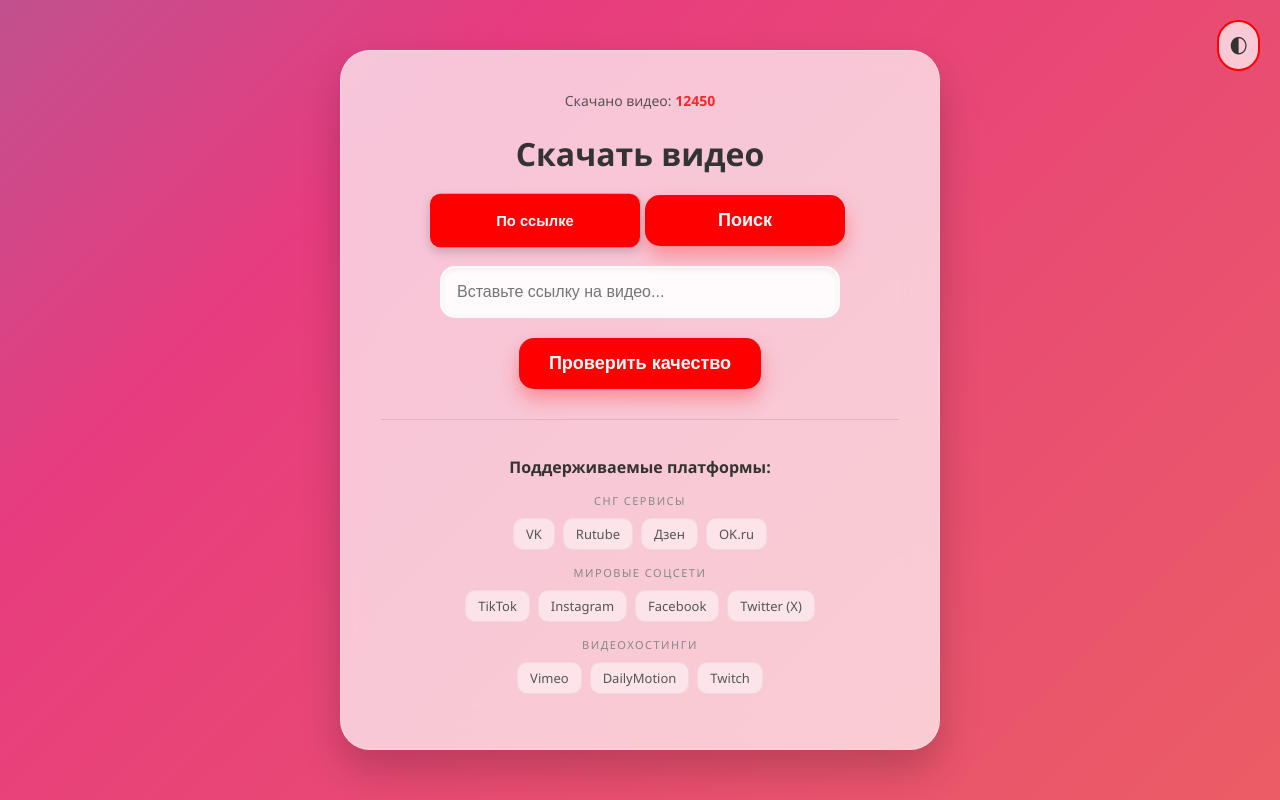
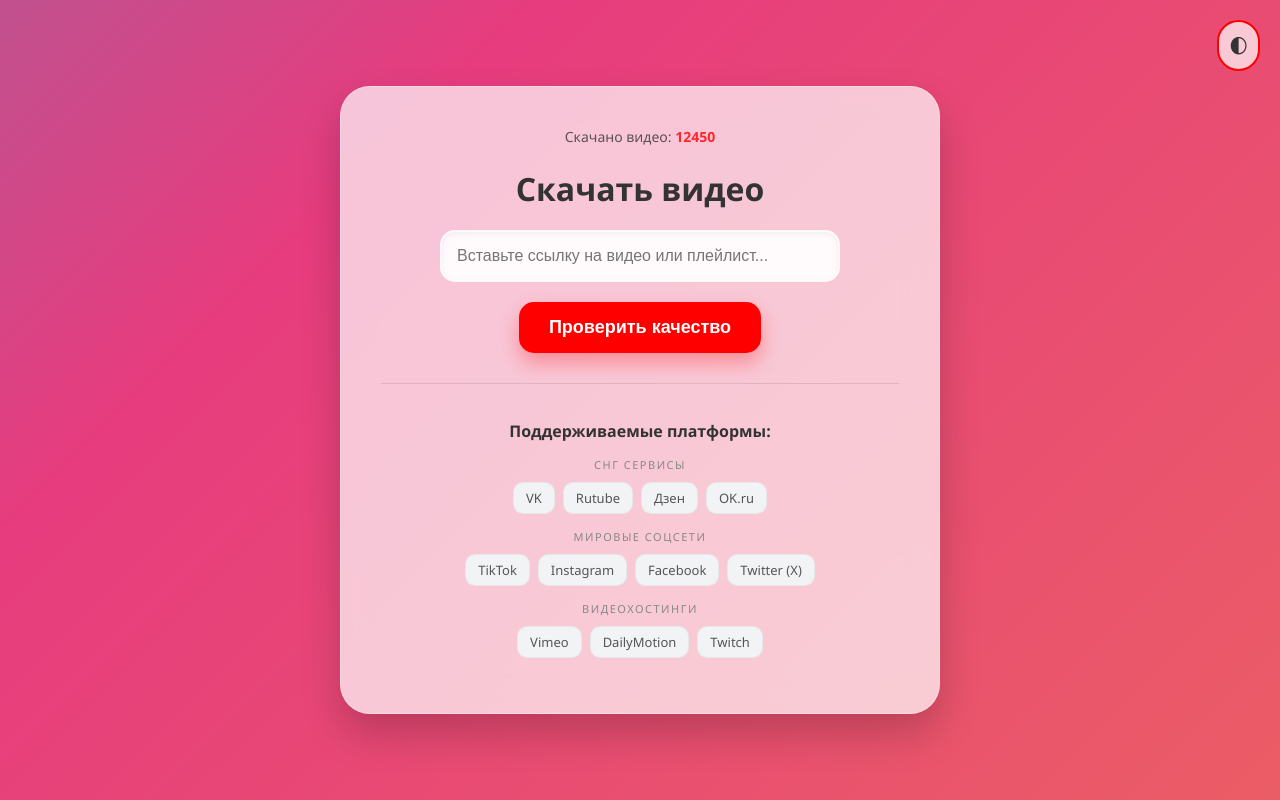
Before and after one commit to kristianoveckin-png/yt-downloader, a Python web app: template templates/index.html in a window 1280 px wide. Run offline with Jinja, Linux system fonts and the light colour scheme; the template is opened without the code that fills it, so the values that code supplies are empty.

Commit message:
Update index.html

```diff
--- a/templates/index.html
+++ b/templates/index.html
@@ -7,113 +7,39 @@
     <link rel="shortcut icon" href="/favicon.ico" type="image/png">
     <style>
         :root {
-            --accent-color: #ff0000;
-            --accent-hover: #cc0000;
-            --glass-bg: rgba(255, 255, 255, 0.7);
-            --text-color: #333;
-            --input-bg: rgba(255, 255, 255, 0.9);
-            --platform-bg: rgba(255, 255, 255, 0.5);
-            --platform-text: #555;
+            --bg-color: #f0f2f5; --container-bg: #ffffff; --text-color: #333333;
+            --input-border: #ddd; --accent-color: #ff0000; --accent-hover: #cc0000;
+            --platform-bg: #f1f3f5; --platform-text: #555;
         }
-
         [data-theme="dark"] {
-            --accent-color: #ff4d4d;
-            --accent-hover: #ff3333;
-            --glass-bg: rgba(36, 37, 38, 0.7);
-            --text-color: #e4e6eb;
-            --input-bg: rgba(58, 59, 60, 0.9);
-            --platform-bg: rgba(58, 59, 60, 0.5);
-            --platform-text: #b0b3b8;
+            --bg-color: #18191a; --container-bg: #242526; --text-color: #e4e6eb;
+            --input-border: #3a3b3c; --accent-color: #ff4d4d; --accent-hover: #ff3333;
+            --platform-bg: #3a3b3c; --platform-text: #b0b3b8;
         }
-
-        body {
-            font-family: 'Segoe UI', Tahoma, Geneva, Verdana, sans-serif;
-            display: flex; justify-content: center; align-items: center;
-            min-height: 100vh; margin: 0; padding: 20px; box-sizing: border-box;
-            transition: all 0.5s ease;
-            /* ЖИВОЙ ГРАДИЕНТНЫЙ ФОН */
-            background: linear-gradient(-45deg, #ee7752, #e73c7e, #23a6d5, #23d5ab);
-            background-size: 400% 400%;
-            animation: gradientBG 15s ease infinite;
-            color: var(--text-color);
-        }
-
-        @keyframes gradientBG {
-            0% { background-position: 0% 50%; }
-            50% { background-position: 100% 50%; }
-            100% { background-position: 0% 50%; }
-        }
-
-        .theme-switch {
-            position: absolute; top: 20px; right: 20px; cursor: pointer;
-            background: var(--glass-bg); backdrop-filter: blur(10px);
-            border: 2px solid var(--accent-color); padding: 10px;
-            border-radius: 50px; font-size: 20px; transition: 0.3s; z-index: 10;
-        }
-        .theme-switch:hover { transform: scale(1.1) rotate(15deg); }
-
-        /* ЭФФЕКТ СТЕКЛА (GLASSMORPHISM) */
-        .container {
-            text-align: center;
-            background: var(--glass-bg);
-            backdrop-filter: blur(15px);
-            -webkit-backdrop-filter: blur(15px);
-            padding: 40px;
-            border-radius: 30px;
-            border: 1px solid rgba(255, 255, 255, 0.3);
-            box-shadow: 0 20px 40px rgba(0,0,0,0.2);
-            width: 100%; max-width: 600px;
-            transition: all 0.3s; box-sizing: border-box;
-            animation: fadeInUp 0.8s ease-out;
-        }
-
-        @keyframes fadeInUp {
-            from { opacity: 0; transform: translateY(30px); }
-            to { opacity: 1; transform: translateY(0); }
-        }
-
+        body { font-family: 'Segoe UI', Tahoma, Geneva, Verdana, sans-serif; display: flex; justify-content: center; align-items: center; min-height: 100vh; margin: 0; padding: 20px; box-sizing: border-box; transition: all 0.5s ease; background: linear-gradient(-45deg, #ee7752, #e73c7e, #23a6d5, #23d5ab); background-size: 400% 400%; animation: gradientBG 15s ease infinite; color: var(--text-color); }
+        @keyframes gradientBG { 0% { background-position: 0% 50%; } 50% { background-position: 100% 50%; } 100% { background-position: 0% 50%; } }
+        .theme-switch { position: absolute; top: 20px; right: 20px; cursor: pointer; background: var(--glass-bg, rgba(255,255,255,0.7)); backdrop-filter: blur(10px); border: 2px solid var(--accent-color); padding: 10px; border-radius: 50px; font-size: 20px; transition: 0.3s; z-index: 10; }
+        .container { text-align: center; background: var(--glass-bg, rgba(255,255,255,0.7)); backdrop-filter: blur(15px); -webkit-backdrop-filter: blur(15px); padding: 40px; border-radius: 30px; border: 1px solid rgba(255, 255, 255, 0.3); box-shadow: 0 20px 40px rgba(0,0,0,0.2); width: 100%; max-width: 600px; transition: all 0.3s; box-sizing: border-box; animation: fadeInUp 0.8s ease-out; }
+        @keyframes fadeInUp { from { opacity: 0; transform: translateY(30px); } to { opacity: 1; transform: translateY(0); } }
         h1 { color: var(--text-color); margin-bottom: 20px; font-size: clamp(24px, 5vw, 32px); font-weight: 800; }
-
         .counter { font-size: 14px; color: var(--text-color); opacity: 0.8; margin-bottom: 10px; display: block; }
         .count-num { color: var(--accent-color); font-weight: bold; }
-
-        .mode-switch { display: flex; justify-content: center; gap: 10px; margin-bottom: 20px; }
-        .mode-btn {
-            padding: 8px 15px; background: var(--platform-bg); color: var(--platform-text);
-            border: 1px solid var(--input-border); border-radius: 10px; cursor: pointer;
-            font-size: 14px; transition: 0.3s;
-        }
-        .mode-btn.active { background: var(--accent-color); color: white; transform: scale(1.05); box-shadow: 0 4px 10px rgba(0,0,0,0.2); }
-
-        input {
-            width: 100%; max-width: 400px; padding: 15px; border: 2px solid transparent;
-            border-radius: 15px; font-size: 16px; margin-bottom: 20px; outline: none;
-            transition: 0.3s; background: var(--input-bg); color: var(--text-color);
-            box-sizing: border-box; box-shadow: inset 0 2px 5px rgba(0,0,0,0.05);
-        }
+        input { width: 100%; max-width: 400px; padding: 15px; border: 2px solid transparent; border-radius: 15px; font-size: 16px; margin-bottom: 20px; outline: none; transition: 0.3s; background: var(--input-bg, rgba(255,255,255,0.9)); color: var(--text-color); box-sizing: border-box; box-shadow: inset 0 2px 5px rgba(0,0,0,0.05); }
         input:focus { border-color: var(--accent-color); transform: scale(1.02); }
-
-        button {
-            padding: 15px 30px; background: var(--accent-color); color: white;
-            border: none; border-radius: 15px; cursor: pointer; font-size: 18px;
-            font-weight: bold; transition: all 0.3s; min-width: 200px;
-            box-shadow: 0 10px 20px rgba(255, 0, 0, 0.3);
-        }
+        button { padding: 15px 30px; background: var(--accent-color); color: white; border: none; border-radius: 15px; cursor: pointer; font-size: 18px; font-weight: bold; transition: all 0.3s; min-width: 200px; box-shadow: 0 10px 20px rgba(255, 0, 0, 0.3); }
         button:hover { background: var(--accent-hover); transform: translateY(-3px) scale(1.05); box-shadow: 0 15px 25px rgba(255, 0, 0, 0.4); }
-
         #loader-container { display: none; margin: 20px auto; text-align: center; }
         .spinner { border: 4px solid rgba(0,0,0,0.1); border-top: 4px solid var(--accent-color); border-radius: 50%; width: 40px; height: 40px; animation: spin 1s linear infinite; margin: 0 auto 10px; }
-        .progress-bar { width: 100%; background: rgba(0,0,0,0.1); height: 12px; border-radius: 10px; overflow: hidden; margin-top: 10px; }
-        .progress-fill { width: 0%; height: 100%; background: var(--accent-color); transition: width 0.2s; box-shadow: 0 0 10px var(--accent-color); }
+        .progress-bar { width: 100%; background: rgba(0,0,0,0.1); height: 12px; border-radius: 10px; overflow: hidden; margin-top: 10px; position: relative; }
+        .progress-fill { width: 0%; height: 100%; background: var(--accent-color); transition: width 0.2/s; box-shadow: 0 0 10px var(--accent-color); }
         #progress-text { font-size: 14px; color: var(--text-color); margin-top: 5px; display: block; }
         @keyframes spin { 0% { transform: rotate(0deg); } 100% { transform: rotate(360deg); } }
-
         .platforms-section { margin-top: 30px; text-align: left; border-top: 1px solid rgba(0,0,0,0.1); padding-top: 20px; }
         .platforms-section p { font-weight: bold; color: var(--text-color); margin-bottom: 15px; text-align: center; }
         .category { margin-bottom: 15px; }
         .category-title { font-size: 11px; color: #888; text-transform: uppercase; letter-spacing: 1.5px; margin-bottom: 10px; display: block; text-align: center; }
         .tags { display: flex; flex-wrap: wrap; gap: 8px; justify-content: center; }
-        .tag { background: var(--platform-bg); color: var(--platform-text); padding: 6px 12px; border-radius: 10px; font-size: 13px; border: 1px solid rgba(0,0,0,0.05); transition: 0.3s; }
+        .tag { background: var(--platform-bg, rgba(255,255,255,0.5)); color: var(--platform-text); padding: 6px 12px; border-radius: 10px; font-size: 13px; border: 1px solid rgba(0,0,0,0.05); transition: 0.3s; }
         .tag:hover { background: var(--accent-color); color: white; transform: translateY(-3px); }
     </style>
 </head>
@@ -122,13 +48,9 @@
     <div class="container">
         <span class="counter">Скачано видео: <span id="count-num" class="count-num">12450</span></span>
         <h1>Скачать видео</h1>
-        <div class="mode-switch">
-            <button type="button" class="mode-btn active" id="linkMode" onclick="setMode('link')">По ссылке</button>
-            <button type="button" class="mode-btned" id="searchMode" onclick="setMode('search')">Поиск</button>
-        </div>
         <form id="downloadForm" action="/analyze" method="post">
-            <input type="hidden" name="mode" id="modeInput" value="link">
-            <input type="text" name="url" id="urlInput" placeholder="Вставьте ссылку на видео..." required>
+            <!-- ОБНОВЛЕННЫЙ PLACEHOLDER -->
+            <input type="text" name="url" placeholder="Вставьте ссылку на видео или плейлист..." required>
             <br>
             <button type="submit" id="submitBtn">Проверить качество</button>
         </form>
@@ -150,29 +72,14 @@
             const currentTheme = body.getAttribute('data-theme');
             body.setAttribute('data-theme', currentTheme === 'dark' ? 'light' : 'dark');
         }
-        function setMode(mode) {
-            document.getElementById('modeInput').value = mode;
-            document.getElementById('linkMode').classList.toggle('active', mode === 'link');
-            document.getElementById('searchMode').classList.toggle('active', mode === 'search');
-            document.getElementById('urlInput').placeholder = mode === 'link' ? 'Вставьте ссылку на видео...' : 'Введите запрос для поиска...';
-        }
-        document.getElementById('downloadForm').onsubmit = function() {
-            const mode = document.getElementById('modeInput').value;
-            const urlInput = document.getElementById('urlInput');
-            if (mode === 'search') {
-                const hiddenInput = document.createElement('input');
-                hiddenInput.type = 'hidden';
-                hiddenInput.name = 'url';
-                hiddenInput.value = 'search:' + urlInput.value;
-                this.appendChild(hiddenInput);
-                urlInput.disabled = true;
-            }
-            const btn = document.getElementById('submitBtn');
-            const loaderContainer = document.getElementById('loader-container');
-            const progressFill = document.getElementById('progress-fill');
-            const progressText = document.getElementById('progress-text');
+        const form = document.getElementById('downloadForm');
+        const btn = document.getElementById('submitBtn');
+        const loaderContainer = document.getElementById('loader-container');
+        const progressFill = document.getElementById('progress-fill');
+        const progressText = document.getElementById('progress-text');
+        form.onsubmit = function() {
             btn.style.display = 'none';
-            loaderContainer.style.//display = 'block';
+            loaderContainer.style.display = 'block';
             let width = 0;
             const interval = setInterval(() => {
                 if (width >= 95) { clearInterval(interval); }
```
